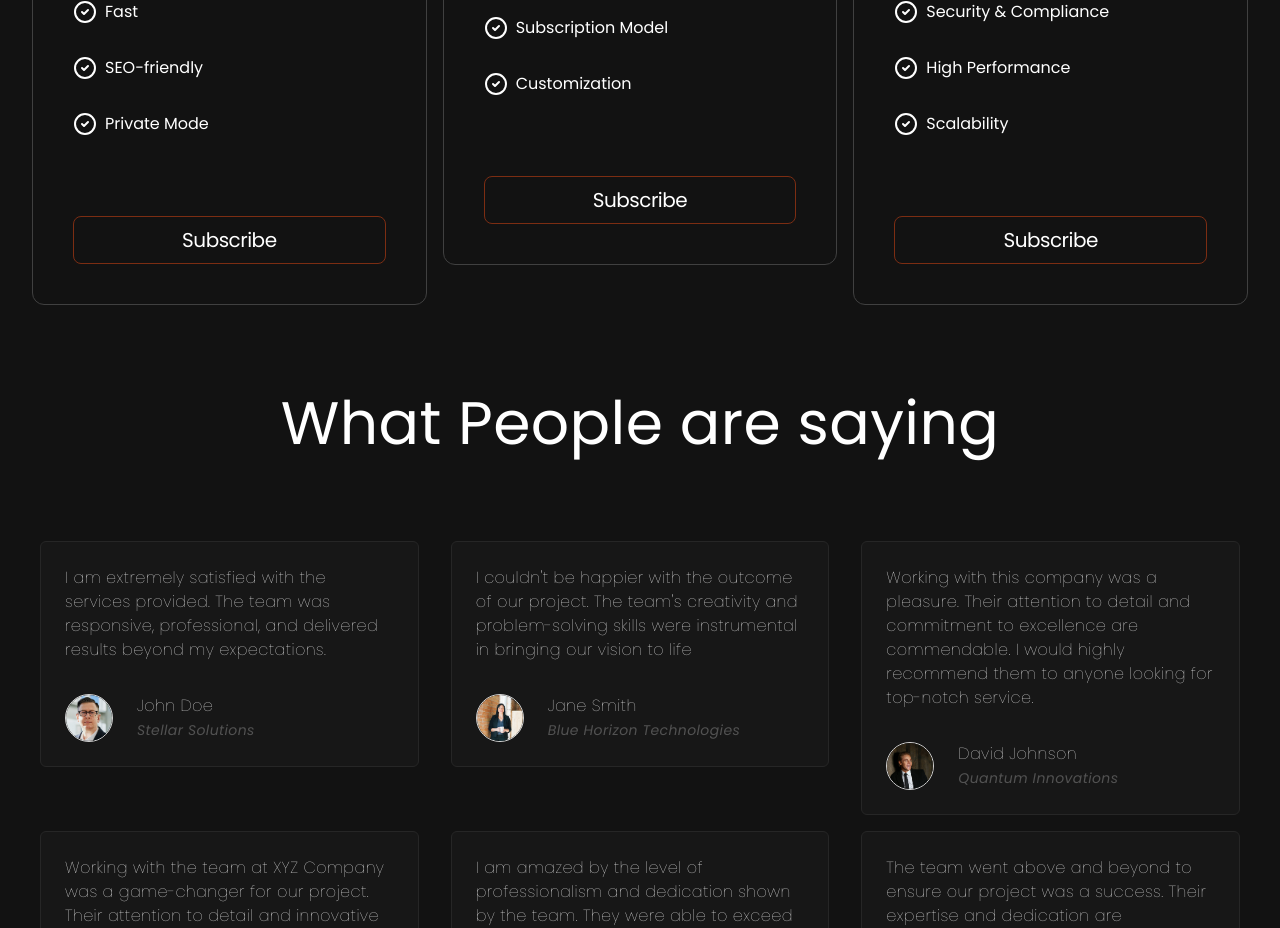
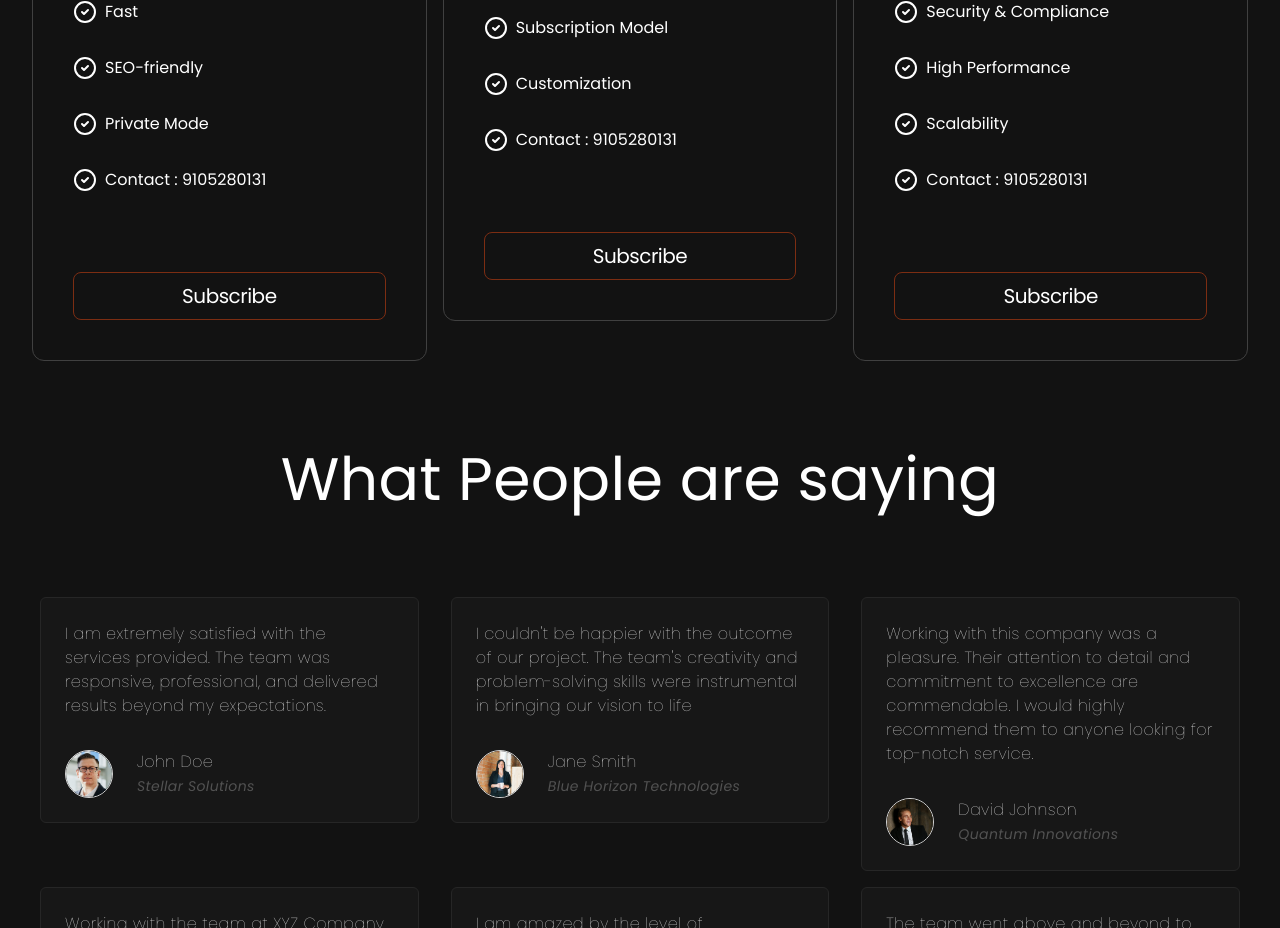
Before and after one commit to Nandini-48/Swastik-Website, a React (Vite) app: page / in a window 1280 px wide. Shown: the part 2960-3888 px from the top of the page. Built offline with nearby package versions, Linux system fonts and the light colour scheme.

Commit message:
Update index.jsx

```diff
--- a/src/constants/index.jsx
+++ b/src/constants/index.jsx
@@ -130,6 +130,7 @@ export const pricingOptions = [
       "Fast",
       "SEO-friendly",
       "Private Mode",
+      "Contact : 9105280131",
     ],
   },
   {
@@ -140,6 +141,7 @@ export const pricingOptions = [
       "Cloud-Based",
       "Subscription Model",
       "Customization",
+      "Contact : 9105280131",
     ],
   },
   {
@@ -150,6 +152,7 @@ export const pricingOptions = [
       "Security & Compliance",
       "High Performance",
       "Scalability",
+      "Contact : 9105280131",
     ],
   },
 ];
```
